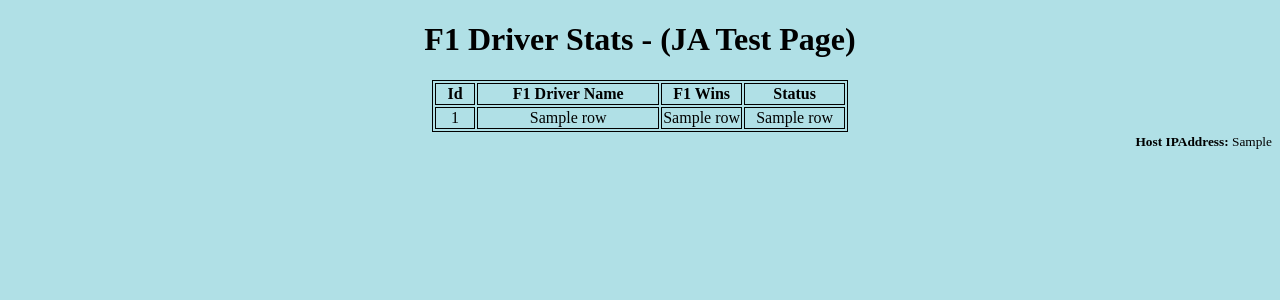
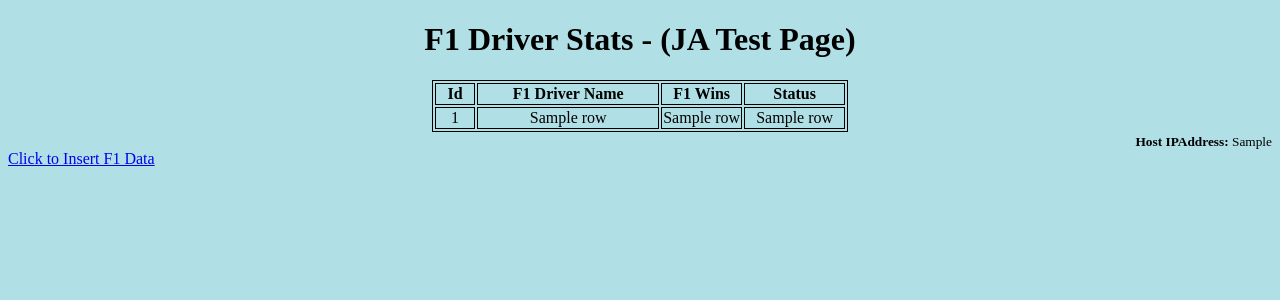
Before and after one commit to Jaikar11/JaFlaskWebDbAppSrvr, a Flask app: template templates/home.html in a window 1280 px wide. Shown: the part 34-334 px from the top of the page. Run offline with Flask 2, Linux system fonts and the light colour scheme; the template is opened without the code that fills it: most values are stand-ins (such as "Sample title", 1, 10 or a date in 2020); parts of the project's set-up code (start-up, migrations or seed data) failed here and were passed over.

Commit message:
Updated with code with local script

```diff
--- a/App/app.py
+++ b/App/app.py
@@ -28,7 +28,7 @@ metadata = MetaData()  # Create the Metadata Object
 # Preparing SQL query to INSERT a record into the database.
 insert_stmt = ("INSERT INTO f1driver_tbl (f1drivername, f1wins, status) VALUES (%s, %s, %s)")
 insert_data1 = ('Lewis Hamilton','103','Active')
-insert_data2 = ('Lewis Hamilton','103','Active')
+insert_data2 = ('Michael Schumacher','91','Retired')
 #COUNT Query
 count_qry='SELECT COUNT(*) FROM f1driver_tbl'
 
@@ -110,19 +110,12 @@ def data():
         return f"The URL /data is accessed directly. Try going to '/form' to submit form"
     if request.method == 'POST':
         form_data = request.form
-        # for key, value in form_data.items():
-        #     print(f'{key}: {value}')
         sql = "INSERT INTO f1driver_tbl (f1drivername, f1wins, status) VALUES (%s, %s, %s)"
         sql_val=(request.form['F1driver_name'],request.form['F1_wins'],request.form['F1_status'])
         query_result = conn.execute(sql,sql_val)
         print("New Row Inserted")
         return render_template('data.html',form_data = form_data)
 
-
-    # <p>F1 Driver Name <input type = "text" name = "F1driver_name" /></p>
-    # <p>F1 wins <input type = "text" name = "F1_wins" /></p>
-    # <p>Status <input type = "text" name = "F1_Status" /></p>
-    # <p><input type = "submit" value = "Submit" /></p>
 if __name__ == "__main__":
    # app.run(debug=False, host="0.0.0.0", port=3000)
      app.run(debug=False, host='0.0.0.0', port=5000)
--- a/templates/data.html
+++ b/templates/data.html
@@ -2,3 +2,8 @@
 <h2> {{key}}</h2>
 <p> {{value}}</p>
 {% endfor %}
+<button>
+    <a href = home.html>
+      Return to Home Page
+    </a>
+  </button>
--- a/templates/form.html
+++ b/templates/form.html
@@ -4,3 +4,9 @@
     <p>Status <input type = "text" name = "F1_status" /></p>
     <p><input type = "submit" value = "Submit" /></p>
 </form>
+    <!-- HTML Code -->
+    <button>
+        <a href = home.html>
+          Return to Home Page
+        </a>
+      </button>
--- a/templates/home.html
+++ b/templates/home.html
@@ -38,5 +38,8 @@ document.getElementById("datetime").innerHTML=dt.toLocaleString();</script>
 <footer>
     <div align="right"><small><b>Host IPAddress: </b>{{ip}}</small></div>
 </footer>
+        <a href = form.html>
+          Click to Insert F1 Data
+        </a>
 </body>
 </html>
```
Also changed, not shown: 1 other file.
